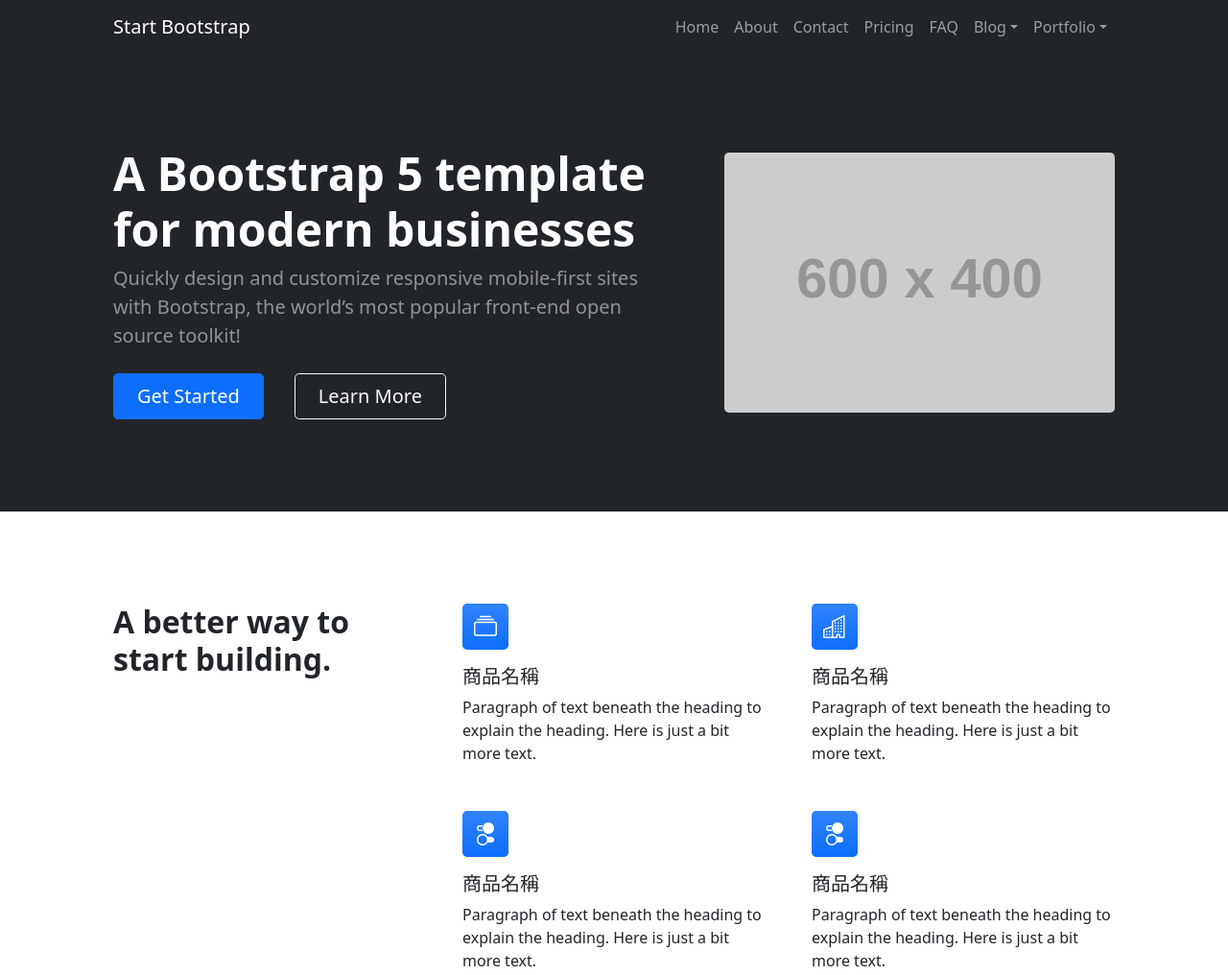
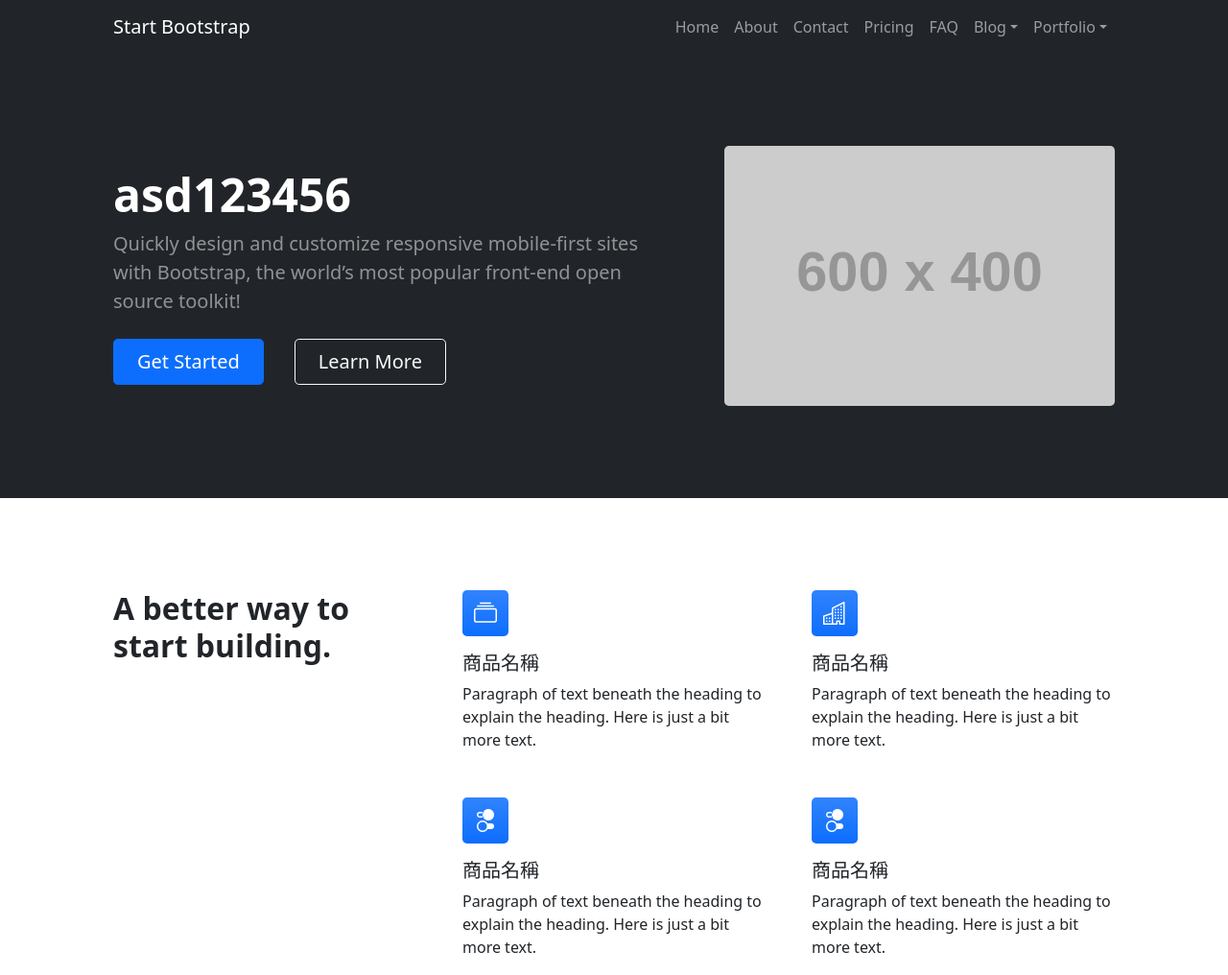
Before and after one commit to Hank0812/project, a plain HTML site: page index.html in a window 1280 px wide. Shown: the top 1016 px of the page at 96% size. Drawn offline with nearby package versions, Linux system fonts and the light colour scheme; placeholder pictures from the web are drawn by us.

Commit message:
update  title

```diff
--- a/index.html
+++ b/index.html
@@ -51,7 +51,7 @@
                     <div class="row gx-5 align-items-center justify-content-center">
                         <div class="col-lg-8 col-xl-7 col-xxl-6">
                             <div class="my-5 text-center text-xl-start">
-                                <h1 class="display-5 fw-bolder text-white mb-2">A Bootstrap 5 template for modern businesses</h1>
+                                <h1 class="display-5 fw-bolder text-white mb-2">asd123456</h1>
                                 <p class="lead fw-normal text-white-50 mb-4">Quickly design and customize responsive mobile-first sites with Bootstrap, the world’s most popular front-end open source toolkit!</p>
                                 <div class="d-grid gap-3 d-sm-flex justify-content-sm-center justify-content-xl-start">
                                     <a class="btn btn-primary btn-lg px-4 me-sm-3" href="#features">Get Started</a>
```
